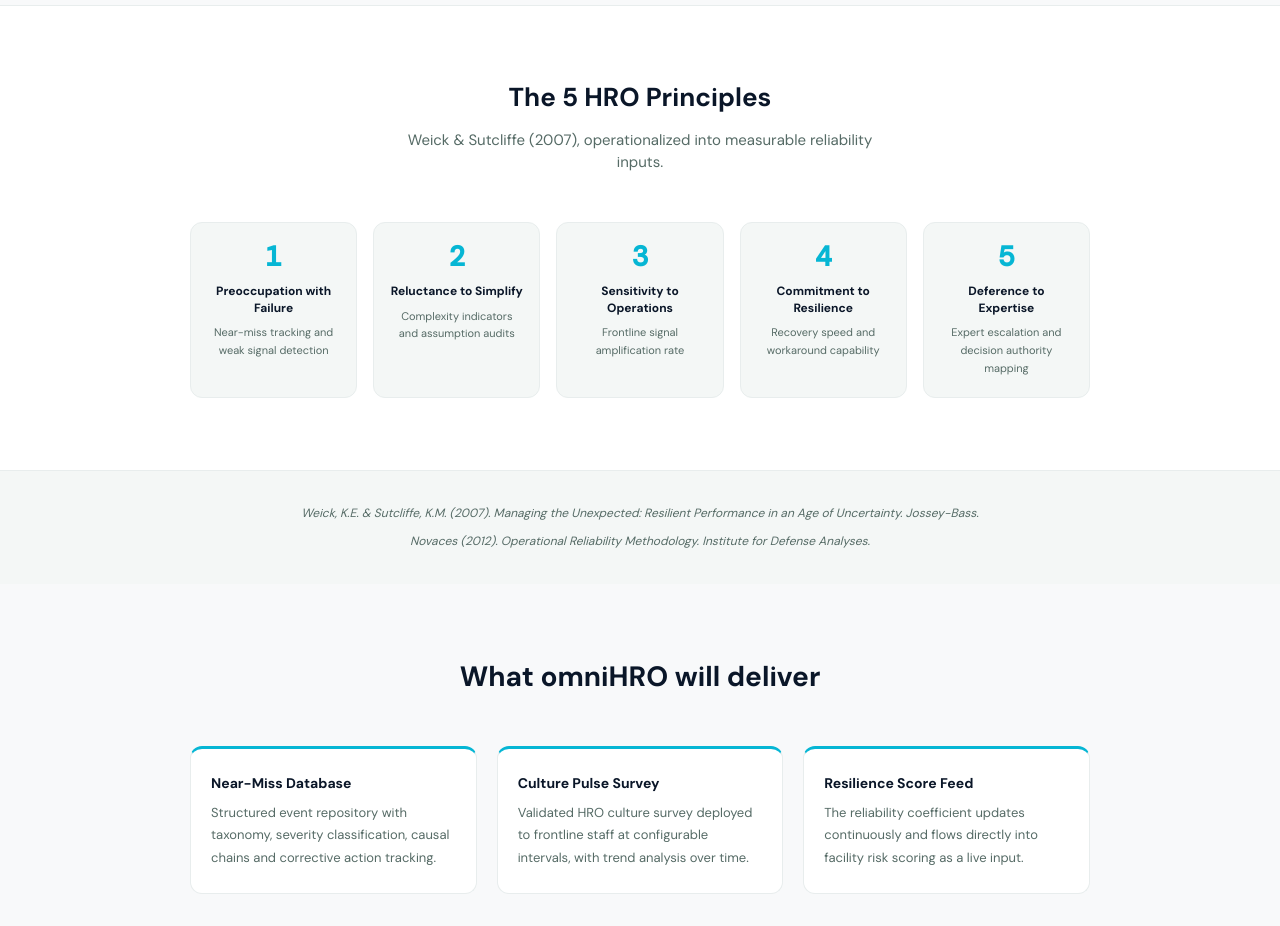
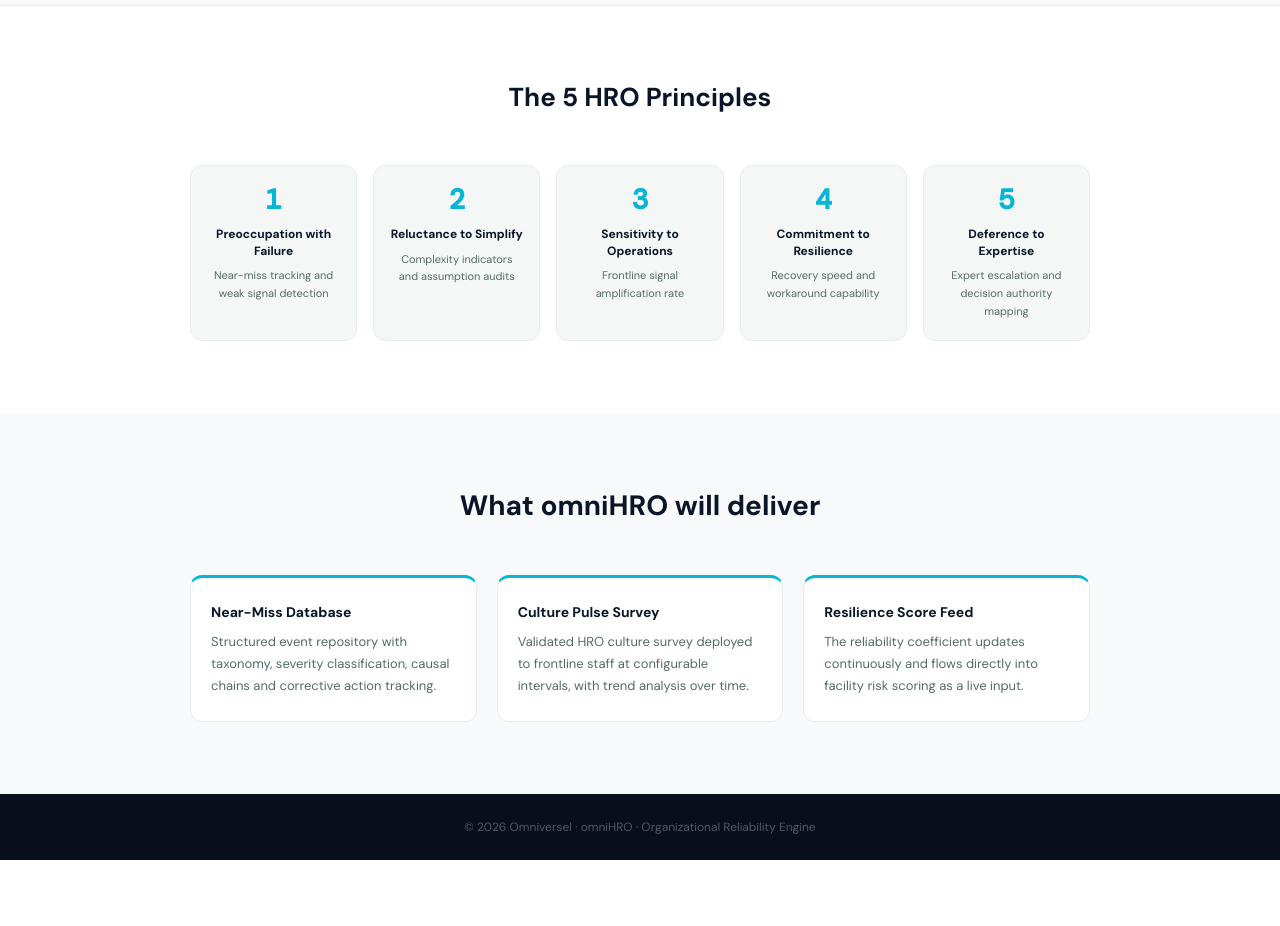
Before and after one commit to resiliagroup/resilia-platform, a Next.js app: page /platform/omni-hro in a window 1280 px wide. Shown: the part 1080-2006 px from the top of the page. After the commit the page ends 1940 px from the top, so only its background shows below. Built offline with nearby package versions, Linux system fonts and the light colour scheme; a web font is replaced by a local one.

Commit message:
fix: omniHRO akademik referanslar kaldırıldı

```diff
--- a/src/app/platform/omni-hro/page.tsx
+++ b/src/app/platform/omni-hro/page.tsx
@@ -149,9 +149,6 @@ export default function OmniHROPage() {
             <h2 style={{ fontSize:26, fontWeight:700, color:N, marginBottom:12 }}>
               The 5 HRO Principles
             </h2>
-            <p style={{ fontSize:15, color:MG, maxWidth:500, margin:'0 auto' }}>
-              Weick &amp; Sutcliffe (2007), operationalized into measurable reliability inputs.
-            </p>
           </div>
           <div style={{ display:'grid', gridTemplateColumns:'repeat(5,1fr)', gap:16 }}>
             {[
@@ -169,20 +166,6 @@ export default function OmniHROPage() {
                 <p style={{ fontSize:11, color:MG, lineHeight:1.6 }}>{p.short}</p>
               </div>
             ))}
-          </div>
-        </div>
-      </section>
-
-      {/* ACADEMIC REFERENCES */}
-      <section style={{ padding:'32px 48px', background:GR, borderTop:`1px solid ${BORDER}` }}>
-        <div style={{ maxWidth:800, margin:'0 auto', textAlign:'center' }}>
-          <div style={{ display:'flex', flexDirection:'column', gap:6 }}>
-            <p style={{ fontSize:12, color:MG, fontStyle:'italic', lineHeight:1.8 }}>
-              Weick, K.E. &amp; Sutcliffe, K.M. (2007). <em>Managing the Unexpected: Resilient Performance in an Age of Uncertainty.</em> Jossey-Bass.
-            </p>
-            <p style={{ fontSize:12, color:MG, fontStyle:'italic', lineHeight:1.8 }}>
-              Novaces (2012). <em>Operational Reliability Methodology.</em> Institute for Defense Analyses.
-            </p>
           </div>
         </div>
       </section>
```
